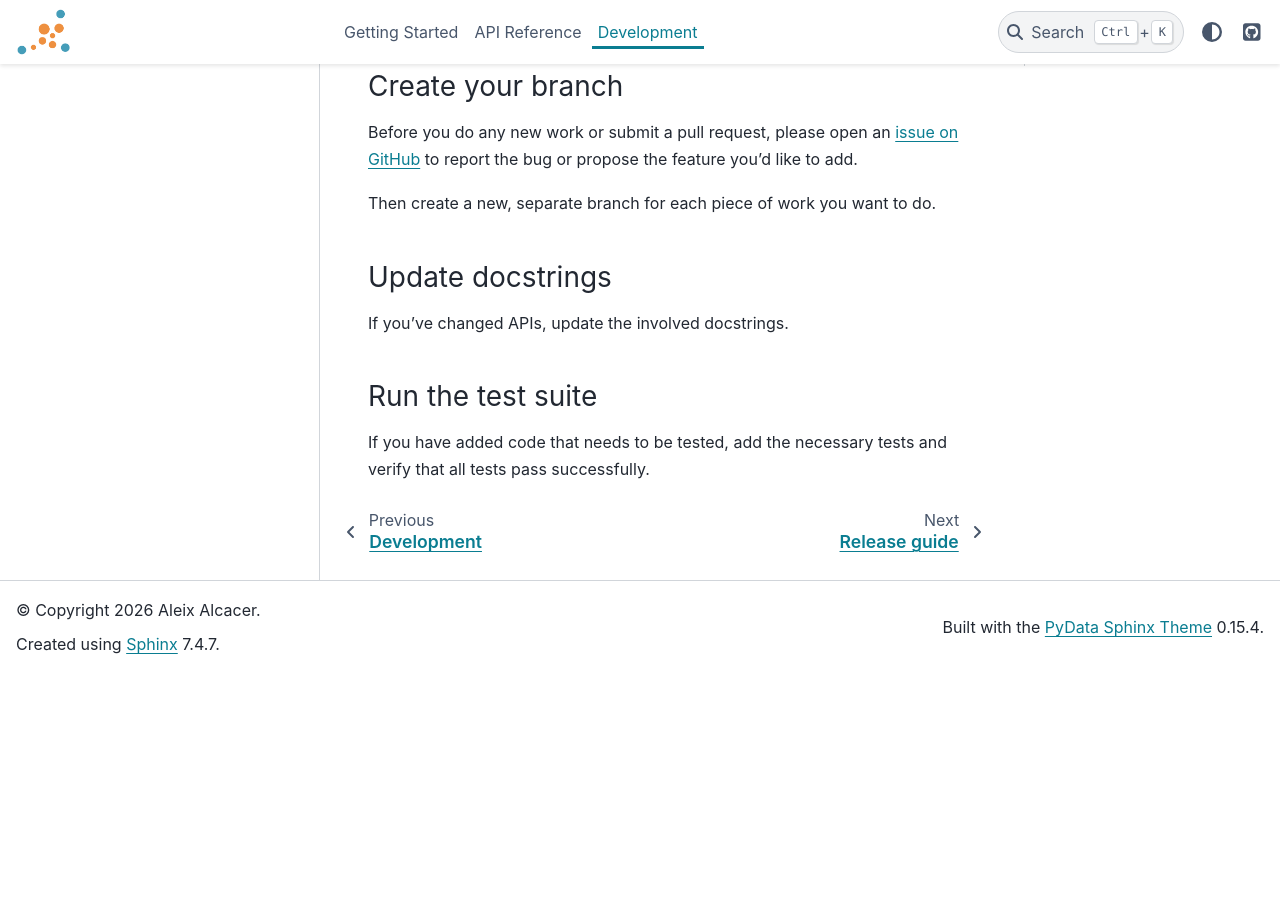
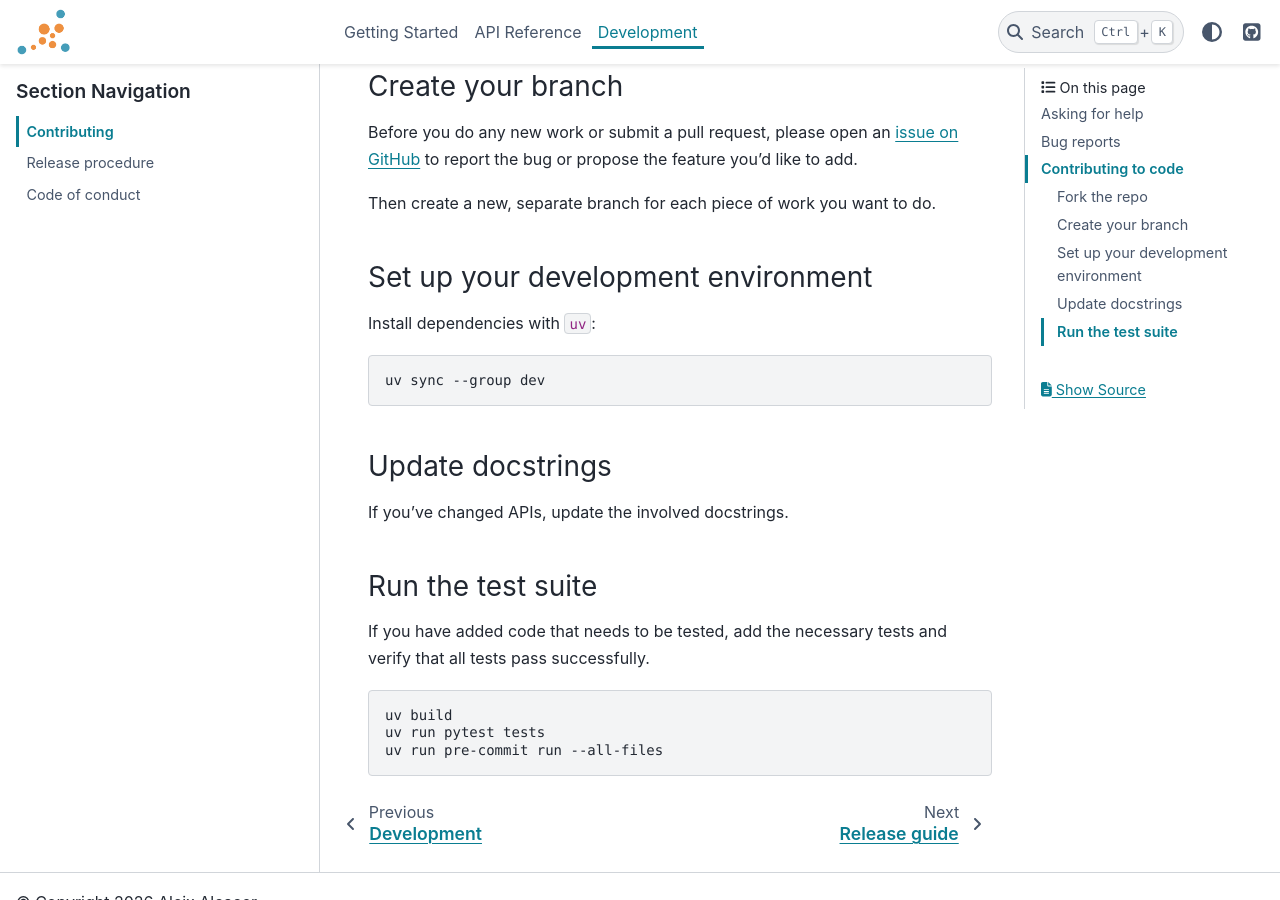
Before and after one commit to aleixalcacer/archetypes, a Sphinx documentation site: the page built from docs/development/contributing.md, in a window 1280 px wide and 900 px high, scrolled down 1294 px. Built offline with Sphinx 7.4.7 and the PyData theme 0.15.4, drawn with Linux system fonts in a browser that asks for light colours; pages that are not in the unit, such as notebooks, are missing from menus; before the commit the page ends 1968 px from its top, so only the background shows below that.

````diff
--- a/CONTRIBUTING.md
+++ b/CONTRIBUTING.md
@@ -57,6 +57,14 @@ propose the feature you’d like to add.
 Then create a new, separate branch for each piece of work you want to do.
 
 
+### Set up your development environment
+
+Install dependencies with `uv`:
+
+```bash
+uv sync --group dev
+```
+
 ### Update docstrings
 
 If you've changed APIs, update the involved docstrings.
@@ -66,3 +74,9 @@ If you've changed APIs, update the involved docstrings.
 
 If you have added code that needs to be tested, add the necessary tests and
 verify that all tests pass successfully.
+
+```bash
+uv build
+uv run pytest tests
+uv run pre-commit run --all-files
+```
--- a/archetypes/__init__.py
+++ b/archetypes/__init__.py
@@ -1,3 +1,5 @@
+from importlib.metadata import version
+
 from archetypes.numpy import (
     AA,
     ADA,
@@ -20,4 +22,4 @@ __all__ = [
     "FairKernelAA",
 ]
 
-__version__ = "0.11.1"
+__version__ = version("archetypes")
````
Also changed, not shown: docs/development/releasing.md (+3 -3 lines), pyproject.toml (+6 -9 lines), .pre-commit-config.yaml, 3 other files.
